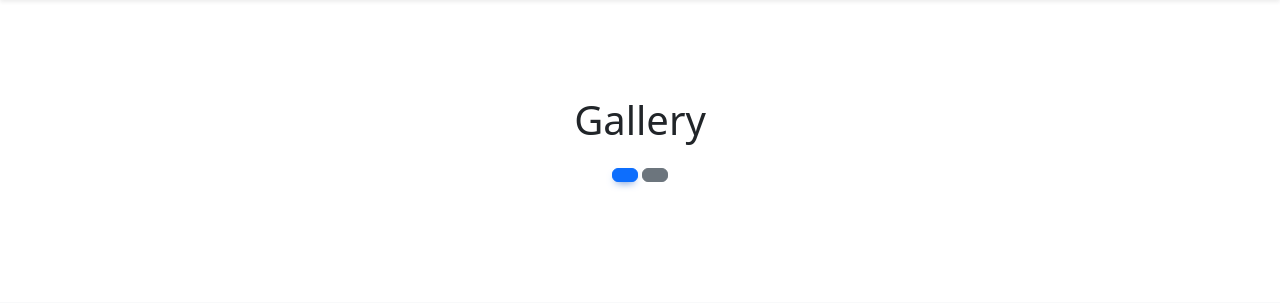
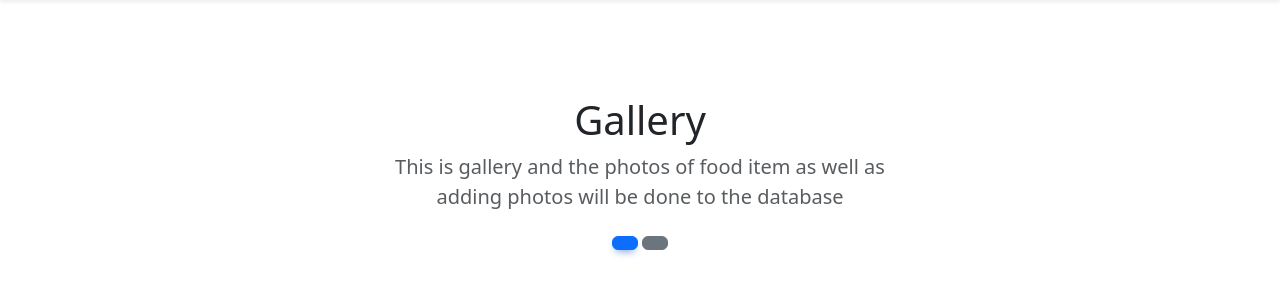
Before and after one commit to elivinus/DBS, a Django app: page /gallery/ in a window 1280 px wide. Shown: the part 110-413 px from the top of the page. Run offline with Django 4.2, Linux system fonts and the light colour scheme; some libraries are stand-ins or nearby versions.

Commit message:
gallery update

```diff
--- a/apc/storefront/shoppingcart/templates/includes/gallery.html
+++ b/apc/storefront/shoppingcart/templates/includes/gallery.html
@@ -124,7 +124,7 @@
     <div class="row py-lg-5">
       <div class="col-lg-6 col-md-8 mx-auto">
         <h1 class="fw-light"> Gallery</h1>
-        <p class="lead text-muted"></p>
+        <p class="lead text-muted">This is gallery and the photos of food item as well as adding photos will be done to the database</p>
         <p>
           <a href="#" class="btn btn-primary my-2"></a>
           <a href="#" class="btn btn-secondary my-2"></a>
```
